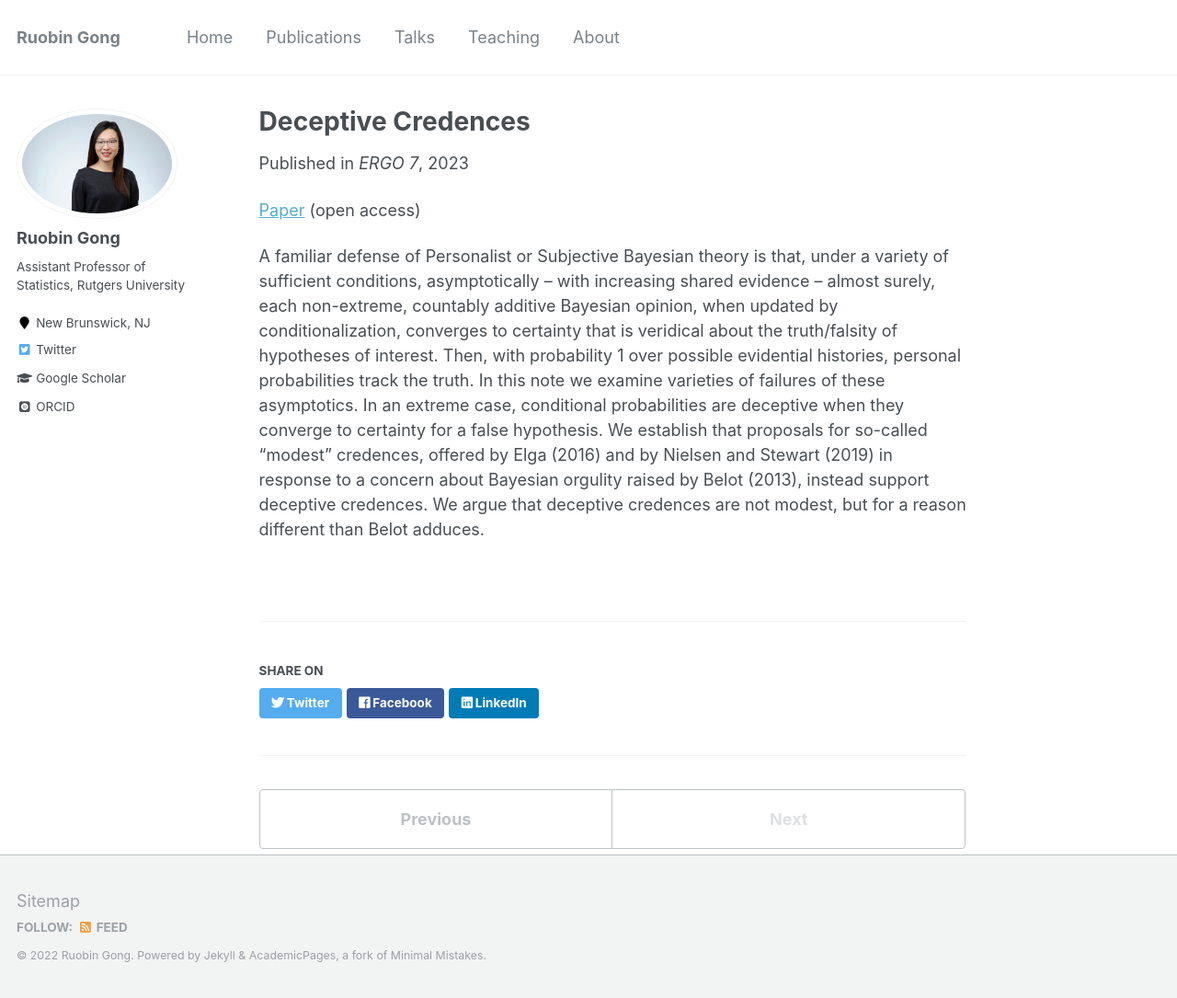
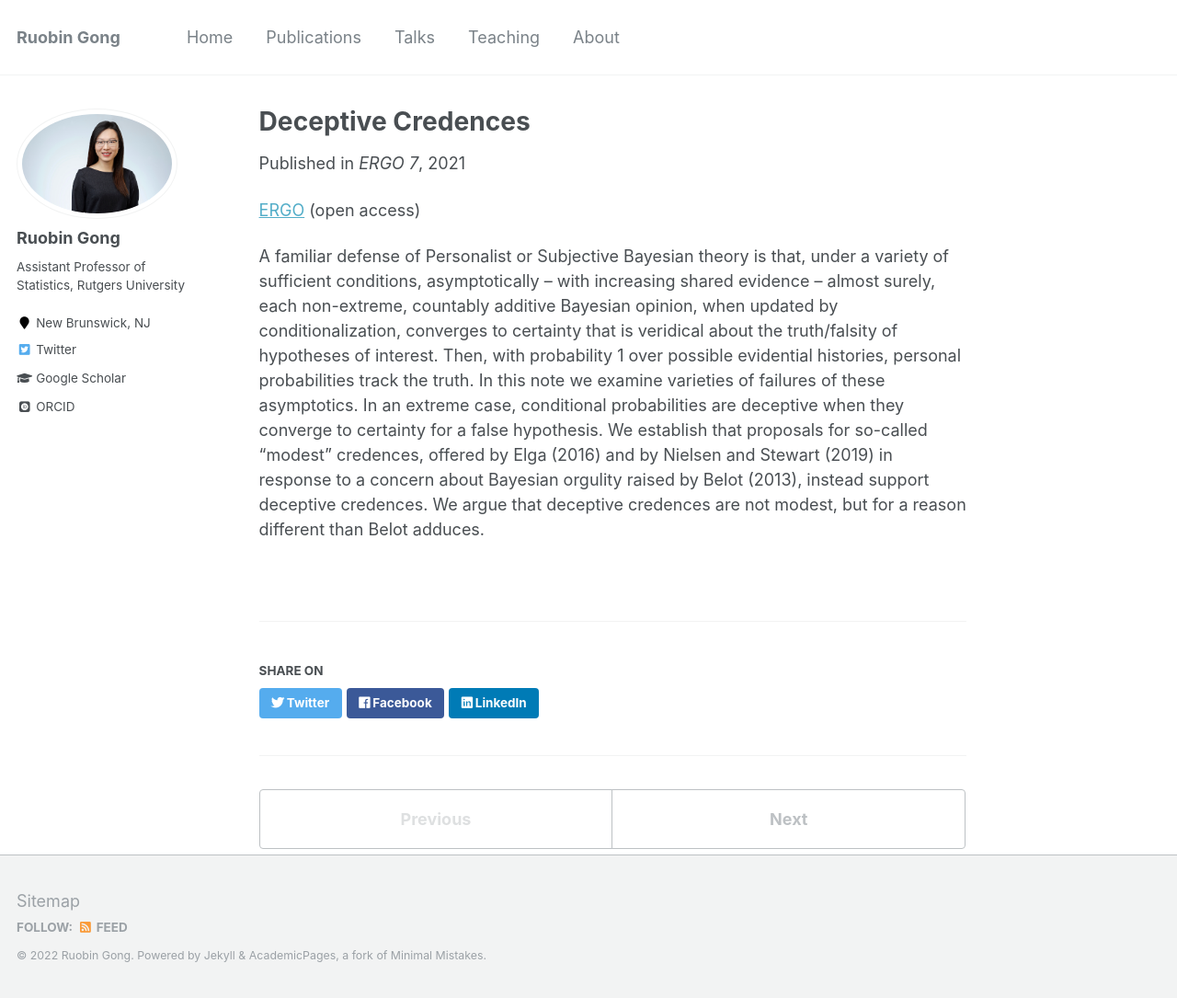
Before and after one commit to RuobinGong/RuobinGong.github.io, a Jekyll site: the page built from _publications_foundation/2021-02-01-deceptive.md, in a window 1280 px wide and 1085 px high. Shown: the whole window at 92% size. Built offline with Jekyll 4.4.1, drawn with Linux system fonts in a browser that asks for light colours; some web fonts are replaced.

Commit message:
Update and rename 2023-02-01-deceptive.md to 2021-02-01-deceptive.md

```diff
--- a/_publications_foundation/2023-02-01-deceptive.md
+++ b/_publications_foundation/2021-02-01-deceptive.md
@@ -1,15 +1,15 @@
 ---
 title: "Deceptive Credences"
 collection: publications_foundation
-permalink: /publications/2023-02-01-deceptive
+permalink: /publications/2021-02-01-deceptive
 excerpt: ''
-date: 2023-02-01
+date: 2021-02-01
 venue: 'ERGO 7'
 author: 'R Gong, JB Kadane, MJ Schervish, T Seidenfeld, RB Stern'
 
 ---
 
-[Paper](https://doi.org/10.3998/ergo.1125) (open access)
+[ERGO](https://doi.org/10.3998/ergo.1125) (open access)
 
 
 A familiar defense of Personalist or Subjective Bayesian theory is that, under a variety of
```
